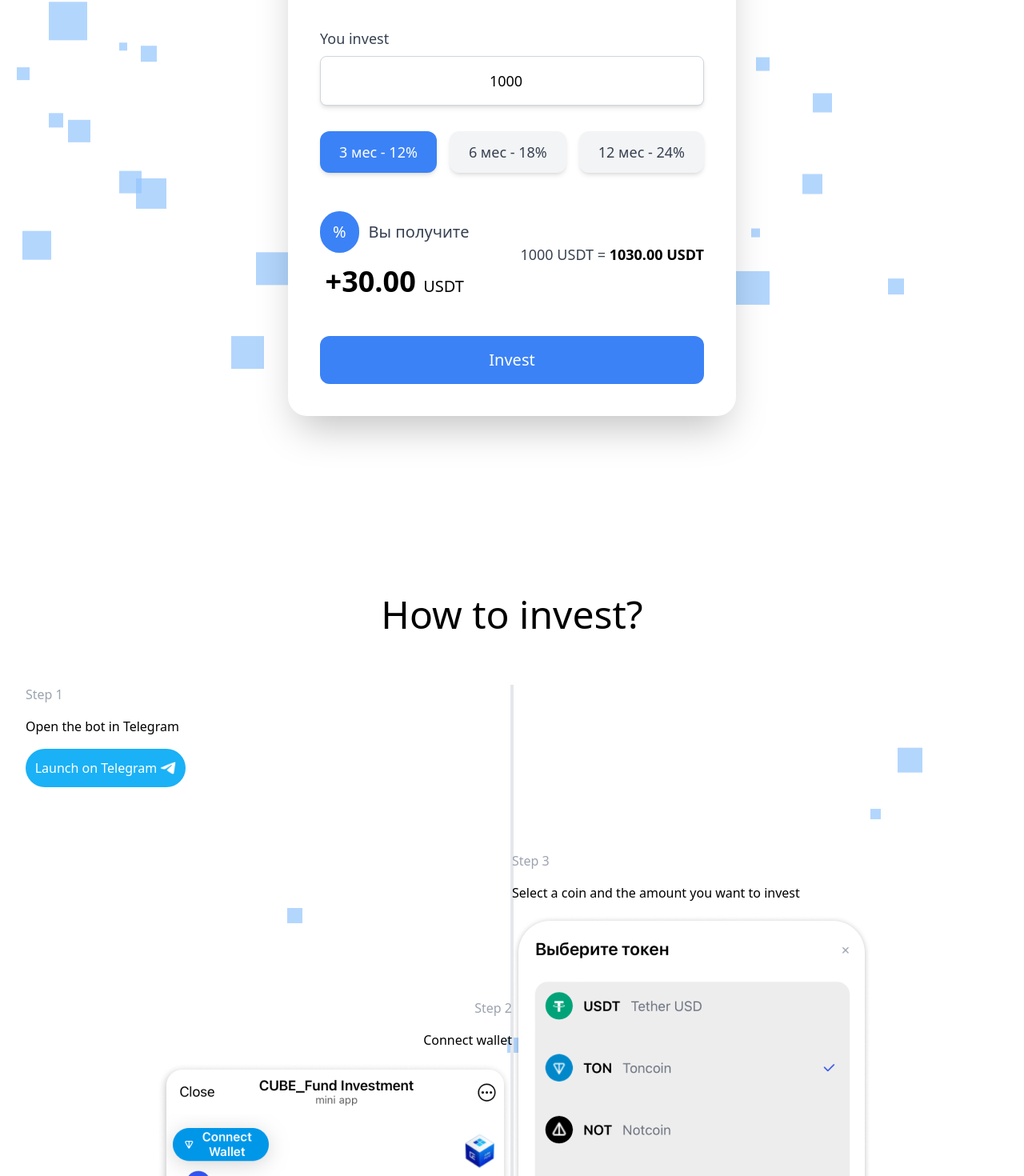
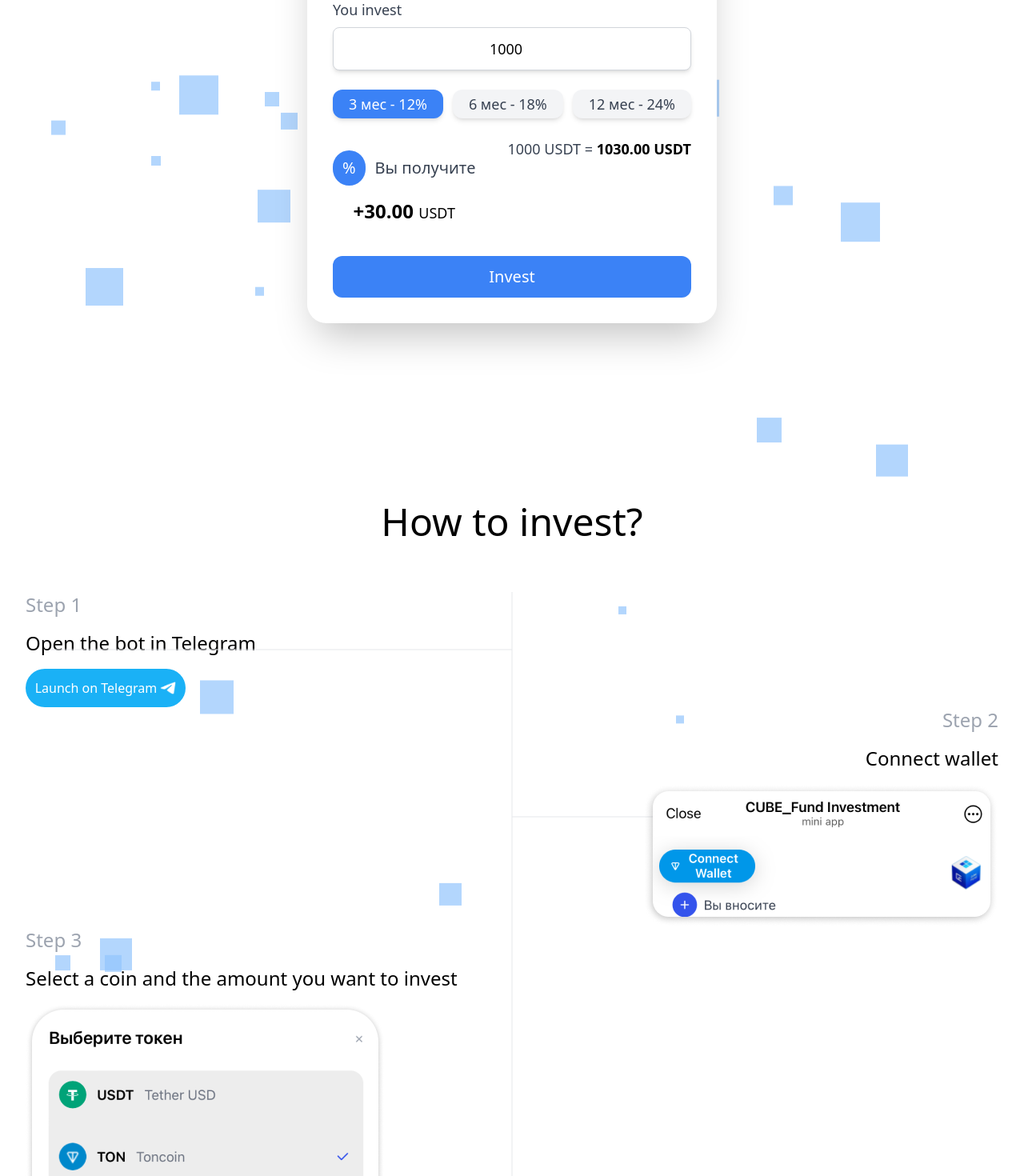
Before and after one commit to WetPirat1/CubeFund-ReactWebsite, a React (Vite) app: page / in a window 1280 px wide. Shown: the part 5205-6675 px from the top of the page at 80% size. Built offline with nearby package versions, Linux system fonts and the light colour scheme.

Commit message:
fixes + adap + update

```diff
--- a/src/components/sections/AdvantagesSection.jsx
+++ b/src/components/sections/AdvantagesSection.jsx
@@ -42,10 +42,11 @@ export default function AdvantagesSection() {
 
   return (
     <section className="relative flex flex-col items-center gap-10 sectionSpacing">
+      <FloatingSquares />
       {sectionsData.map((section, index) => {
         const { ref } = useInView({
-          threshold: 0.7, // Срабатывает, когда 70% секции в области видимости
-          triggerOnce: false, // Срабатывает многократно, если нужно
+          threshold: 0.3, // Порог срабатывания 30%
+          triggerOnce: false, // Срабатывает многократно
           onChange: (inView) => onInViewChange(inView, index), // Обрабатываем изменение видимости
         });
 
@@ -57,16 +58,15 @@ export default function AdvantagesSection() {
           >
             {currentSection === index && (
               <motion.div
-                initial={{ opacity: 0, y: 50 }}
+                initial={{ opacity: 0, y: 20 }} // Уменьшаем смещение до 20px
                 animate={{ opacity: 1, y: 0 }}
-                exit={{ opacity: 0, y: -50 }}
-                transition={{ duration: 0.5 }}
+                exit={{ opacity: 0, y: -20 }} // Уменьшаем смещение при исчезновении до -20px
+                transition={{ duration: 0.5 }} // Оставляем скорость 0.5 сек
                 className="flex flex-col items-center text-center"
               >
-                {/* Применяем цвет с помощью CSS-класса */}
                 <FontAwesomeIcon
                   icon={section.image}
-                  className={`mb-10 h-[200px] w-[200px] max-sm:h-[100px] ${section.color}`} // Добавляем цвет
+                  className={`mb-10 h-[200px] w-[200px] max-sm:h-[100px] ${section.color}`}
                 />
                 <h2 className="text-4xl font-bold mb-4 max-sm:text-3xl max-sm:w-[90%]">
                   {t(section.title)} {/* Текст перевода для заголовка */}
--- a/src/components/sections/CalculatorSection.jsx
+++ b/src/components/sections/CalculatorSection.jsx
@@ -7,9 +7,18 @@ export default function DepositCalculator() {
   const [rate, setRate] = useState(12);
 
   const handleAmountChange = (e) => {
-    const value = parseFloat(e.target.value);
-    if (!isNaN(value)) {
-      setAmount(value);
+    const value = e.target.value;
+
+    // Позволяем вводить пустое значение
+    if (value === "") {
+      setAmount(""); // Устанавливаем пустую строку
+      return;
+    }
+
+    // Если значение корректное число, обновляем состояние
+    const parsedValue = parseFloat(value);
+    if (!isNaN(parsedValue)) {
+      setAmount(parsedValue);
     }
   };
 
@@ -19,41 +28,35 @@ export default function DepositCalculator() {
   };
 
   const calculateTotal = () => {
-    return (amount + (amount * rate * duration) / (12 * 100)).toFixed(2);
+    // Используем 0, если поле пустое
+    const validAmount = amount === "" ? 0 : amount;
+    return (validAmount + (validAmount * rate * duration) / (12 * 100)).toFixed(2);
   };
 
   return (
     <div className="min-h-full flex items-center justify-center bg-gradient-to-br mb-20 p-4 relative">
-      {/* Main content section */}
-      <section className="relative p-8 rounded-3xl max-w-xl mx-auto sm:p-6 md:p-8 lg:p-10 shadow-2xl transform transition-all z-40 bg-white">
-        {/* BG white */}
-        <h2 className="text-4xl max-md:text-4xl mb-12 text-center font-semibold text-black">
+      <section className="relative p-6 rounded-3xl max-w-xl mx-auto max-sm:p-4 md:p-6 lg:p-8 shadow-2xl transform transition-all z-40 bg-white">
+        <h2 className="text-3xl max-sm:text-2xl mb-6 text-center font-semibold text-black">
           Calculate Profit
         </h2>
-        {/* Input Section */}
-        <div className="mb-8">
-          <label className="block text-lg font-light mb-2 text-gray-700">
+        <div className="mb-6">
+          <label className="block text-lg max-sm:text-base font-light mb-2 text-gray-700">
             You invest
           </label>
           <input
             type="number"
             value={amount}
             onChange={handleAmountChange}
-            className="w-full p-4 border border-gray-300 rounded-lg text-center text-lg focus:ring-4 focus:ring-blue-500 focus:outline-none transition-transform transform hover:scale-105 shadow-md"
+            className="w-full p-3 max-sm:p-2 border border-gray-300 rounded-lg text-center text-lg max-sm:text-base focus:ring-4 focus:ring-blue-500 focus:outline-none transition-transform transform hover:scale-105 shadow-md"
             min="0"
           />
         </div>
-        {/* Duration Buttons */}
-        <div className="flex flex-wrap justify-between gap-4 mb-8">
-          {[
-            { duration: 3, rate: 12, label: "3 мес - 12%" },
-            { duration: 6, rate: 18, label: "6 мес - 18%" },
-            { duration: 12, rate: 24, label: "12 мес - 24%" },
-          ].map(({ duration: btnDuration, rate: btnRate, label }) => (
+        <div className="flex flex-wrap justify-between gap-3 max-sm:gap-2 mb-6">
+          {[{ duration: 3, rate: 12, label: "3 мес - 12%" }, { duration: 6, rate: 18, label: "6 мес - 18%" }, { duration: 12, rate: 24, label: "12 мес - 24%" }].map(({ duration: btnDuration, rate: btnRate, label }) => (
             <button
               key={btnDuration}
               onClick={() => handleDurationChange(btnDuration, btnRate)}
-              className={`px-6 py-3 flex-grow rounded-xl text-lg font-medium text-center animate shadow-md focus:ring-4 focus:ring-blue-300 focus:outline-none ${
+              className={`px-5 py-2 max-sm:px-4 sm:py-1 flex-grow rounded-xl text-lg max-sm:text-base font-medium text-center animate shadow-md focus:ring-4 focus:ring-blue-300 focus:outline-none ${
                 duration === btnDuration
                   ? "bg-blue-500 text-white"
                   : "bg-gray-100 text-gray-700 hover:bg-gray-200"
@@ -63,33 +66,31 @@ export default function DepositCalculator() {
             </button>
           ))}
         </div>
-        {/* Result Section */}
-        <div className="text-center mt-3 flex flex-col sm:flex-row sm:justify-between sm:items-center gap-6">
+        <div className="text-center mt-3 flex flex-col sm:flex-row sm:justify-between max-sm:items-center gap-4">
           <div className="max-sm:flex max-sm:items-center max-sm:gap-2">
-            <div className="flex items-center gap-3 justify-center sm:justify-start mt-4 max-sm:mt-0">
-              <span className="bg-blue-500 rounded-full text-white py-3 px-4 text-xl max-sm:py-1 max-sm:px-2 max-sm:text-lg">
+            <div className="flex items-center gap-3 justify-center max-sm:justify-start mt-4 max-sm:mt-0">
+              <span className="bg-blue-500 rounded-full text-white py-2 max-sm:py-1 px-3 max-sm:px-2 text-xl max-sm:text-lg">
                 %
               </span>
-              <p className="text-xl  text-gray-700 font-medium">Вы получите</p>
+              <p className="text-xl max-sm:text-lg text-gray-700 font-medium">Вы получите</p>
             </div>
-            <p className="text-4xl font-bold text-black my-4 max-sm:text-2xl max-sm:my-0">
-              +{(calculateTotal() - amount).toFixed(2)}{" "}
-              <span className="text-xl font-medium">USDT</span>
+            <p className="text-3xl sm:text-2xl font-bold text-black my-4 max-sm:text-xl max-sm:my-2">
+              +{(calculateTotal() - (amount === "" ? 0 : amount)).toFixed(2)}{" "}
+              <span className="text-xl sm:text-lg font-medium">USDT</span>
             </p>
           </div>
-
           <div>
-            <p className="text-lg font-medium text-gray-700">
-              {amount} USDT ={" "}
+            <p className="text-lg max-sm:text-base font-medium text-gray-700">
+              {amount === "" ? 0 : amount} USDT ={" "}
               <span className="font-bold text-black">
                 {calculateTotal()} USDT
               </span>
             </p>
           </div>
         </div>
-        <div className="flex justify-center mt-8">
+        <div className="flex justify-center mt-6 max-sm:mt-4">
           <a
-            className="hover:bg-blue-600 transition-colors py-4 text-white text-xl bg-blue-500 flex w-full justify-center rounded-xl"
+            className="hover:bg-blue-600 transition-colors py-4 sm:py-3 text-white text-xl max-sm:text-lg bg-blue-500 flex w-full justify-center rounded-xl"
             href="https://t.me/CUBE_Fund_bot"
             target="_blank"
           >
--- a/src/components/sections/HowToInvestSection.jsx
+++ b/src/components/sections/HowToInvestSection.jsx
@@ -19,7 +19,11 @@ export default function HowToInvest() {
   };
 
   return (
-    <div className="max-section-screen mx-auto relative bg-white sectionSpacing px-4 sm:px-6 lg:px-8 overflow-hidden">
+    <div className="max-section-screen mx-auto relative sectionSpacing px-4 sm:px-6 lg:px-8 overflow-hidden">
+      {/* Фоновая анимация */}
+      <FloatingSquares />
+
+      {/* Заголовок */}
       <motion.h2
         className="text-center font-light text-5xl mb-16"
         initial={{ opacity: 0 }}
@@ -30,78 +34,50 @@ export default function HowToInvest() {
         {t("howToInvest.title")}
       </motion.h2>
 
-      <div className="relative z-0">
-        <FloatingSquares />
+      <div className="relative z-0 space-y-22">
+        {/* Центральная линия (видна на мобильных) */}
+        <div className="absolute inset-y-0 left-1/2 w-[1px] bg-gray-200 transform -translate-x-1/2  block" />
 
-        {/* Central Line - now visible on mobile */}
-        <div className="absolute top-0 left-1/2 w-[1px] bg-gray-200 h-full transform -translate-x-1/2 block md:hidden" />
-
-        {/* Line for large screens (md and up) */}
-        <div className="absolute top-0 left-1/2 w-1 bg-gray-200 h-full transform -translate-x-1/2 hidden md:block" />
-
-        <div className="grid grid-cols-1 md:grid-cols-2 gap-y-20 items-center relative">
-          {steps.map((step, index) => {
-            const fadeIn = index % 2 === 0 ? fadeInFromLeft : fadeInFromRight;
-
-            return (
-              <React.Fragment key={index}>
-                {/* Left-aligned step */}
-                {index % 2 === 0 && (
+        {/* Список шагов */}
+        {steps.map((step, index) => (
           <motion.div
-                    className="flex flex-col items-center md:items-start text-center md:text-left relative"
-                    variants={fadeIn}
+            key={index}
+            className={`relative flex flex-col items-center text-center ${
+              index % 2 === 0
+                ? "md:items-start md:text-left"
+                : "md:items-end md:text-right"
+            }`}
+            variants={index % 2 === 0 ? fadeInFromLeft : fadeInFromRight}
             initial="hidden"
             whileInView="visible"
             viewport={{ once: true }}
           >
-                    <span className="text-gray-400 mb-4 text-sm sm:text-base">
+            {/* Полоска от блока к центральной линии (скрыта на мобильных) */}
+            <div
+              className={`absolute top-1/2 h-[1px] bg-gray-200 transform -translate-y-1/2 hidden md:block ${
+                index % 2 === 0
+                  ? "right-1/2 w-[calc(50%-2rem)]"
+                  : "left-1/2 w-[calc(50%-2rem)]"
+              }`}
+            />
+
+            <span className="text-gray-400 mb-4 text-lg sm:text-xl lg:text-2xl">
               {step.title}
             </span>
-                    <p className="font-medium mb-4 text-sm sm:text-base">
+            <p className="font-medium mb-4 text-lg sm:text-xl lg:text-2xl">
               {step.description}
             </p>
-                    {index === 0 && (
+            {index === 0 ? (
               <TelegramLink marginX="mx-0" maxW="w-[200px]" />
-                    )}
-                    {index !== 0 && (
+            ) : (
               <img
                 src={step.image}
                 alt={step.description}
-                        className="rounded-md z-40 w-[80%] sm:w-[60%] md:w-auto"
+                className="rounded-md z-40 max-w-[50%] md:w-auto"
               />
             )}
           </motion.div>
-                )}
-
-                {/* Right-aligned step */}
-                {index % 2 === 1 && (
-                  <>
-                    <div />
-                    <motion.div
-                      className="flex flex-col items-center md:items-end text-center md:text-right relative"
-                      variants={fadeIn}
-                      initial="hidden"
-                      whileInView="visible"
-                      viewport={{ once: true }}
-                    >
-                      <span className="text-gray-400 mb-4 text-sm sm:text-base">
-                        {step.title}
-                      </span>
-                      <p className="font-medium mb-4 text-sm sm:text-base">
-                        {step.description}
-                      </p>
-                      <img
-                        src={step.image}
-                        alt={step.description}
-                        className="rounded-md z-40 w-[80%] sm:w-[60%] md:w-auto"
-                      />
-                    </motion.div>
-                  </>
-                )}
-              </React.Fragment>
-            );
-          })}
-        </div>
+        ))}
       </div>
     </div>
   );
```
Lines whose indentation alone changed are shown as unchanged.
